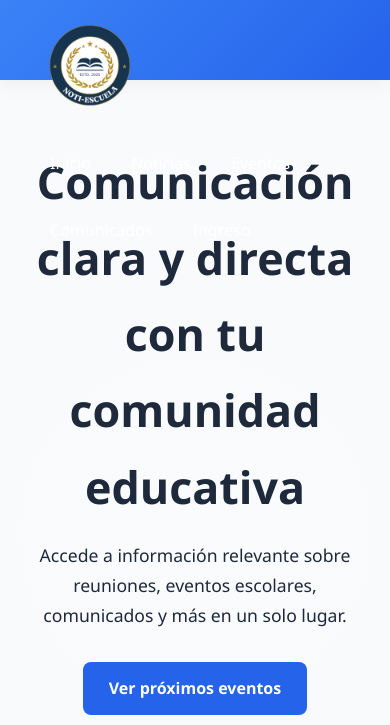
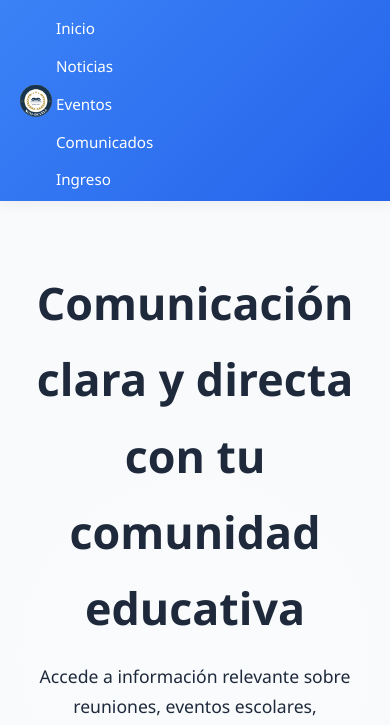
Before and after one commit to Loigon12/noti-escuela, a Flask app: page / in a window 390 px wide. Shown: the top 725 px of the page. Run offline with Flask 3, Linux system fonts and the light colour scheme.

Commit message:
copia nueva

```diff
--- a/templates/index.html
+++ b/templates/index.html
@@ -4,9 +4,8 @@
   <meta charset="UTF-8" />
   <meta name="viewport" content="width=device-width, initial-scale=1.0"/>
   <title>Noti-Escuela - Plataforma Educativa</title>
-</head>
-<style>
-   :root {
+  <style>
+    :root {
       --primary: #3b82f6;
       --primary-dark: #2563eb;
       --accent: #bfdbfe;
@@ -35,43 +34,29 @@
     header {
       background: linear-gradient(135deg, var(--primary), var(--primary-dark));
       color: var(--white);
-       padding: 1rem 2.5rem; /* Menos espacio vertical */
+      padding: 0.5rem 2rem;
+      display: flex;
+      align-items: center;
+      justify-content: space-between;
       position: sticky;
       top: 0;
       z-index: 100;
-      box-shadow: 0 4px 20px var(--shadow);
-      height: 80px; /* Altura fija reducida */
-    }
-
-    header h1 {
-      font-size: 2.5rem;
-      font-weight: 700;
-      animation: fadeInDown 0.8s ease-out;
-    }
-
-    header p {
-      font-size: 1.1rem;
-      opacity: 0.9;
-      margin-top: 0.5rem;
-    }
-
-    nav {
-      display: flex;
-      justify-content: center;
-      gap: 2.5rem;
-      margin-top: 1.5rem;
-      flex-wrap: wrap;
-      padding: 10px;
+      height: 60px;
+      box-shadow: 0 4px 12px var(--shadow);
     }
 
     header img {
-      height: 100px; /* Tamaño pequeño del logo */
-      margin-right: 1rem;
+      height: 40px;
       transition: transform 0.3s ease;
     }
 
     header img:hover {
       transform: scale(1.05);
+    }
+
+    nav {
+      display: flex;
+      gap: 1.5rem;
     }
 
     nav a {
@@ -80,6 +65,7 @@
       font-weight: 500;
       position: relative;
       transition: var(--transition);
+      font-size: 0.95rem;
     }
 
     nav a::after {
@@ -97,20 +83,26 @@
       width: 100%;
     }
 
-    /* Responsive: Alinear elementos verticalmente en pantallas pequeñas */
-    @media (max-width: 600px) {
+    /* Responsive */
+    @media (max-width: 768px) {
       header {
-        flex-direction: column;
-        align-items: flex-start;
+        flex-direction: row;
+        align-items: center;
+        justify-content: space-between;
+        padding: 0.5rem 1rem;
+        height: auto;
       }
 
       nav {
-        margin-top: 1rem;
-        justify-content: flex-start;
+        flex-direction: column;
+        align-items: flex-start;
         width: 100%;
+        margin-top: 0.5rem;
+        gap: 0.75rem;
       }
     }
 
+    /* Hero Section */
     .hero {
       padding: 4rem 2rem;
       display: flex;
@@ -193,7 +185,6 @@
       color: var(--primary-dark);
       margin-bottom: 2.5rem;
       text-align: center;
-      animation: fadeInUp 0.8s ease-out;
     }
 
     .cards {
@@ -242,7 +233,6 @@
       text-align: center;
       padding: 2.5rem 1.5rem;
       margin-top: 4rem;
-      animation: fadeInUp 1s ease-out;
     }
 
     /* Animaciones */
@@ -272,11 +262,12 @@
         max-width: 250px;
       }
     }
-</style>
+  </style>
+</head>
 <body>
 
   <header>
-    <img src="static/img/noti-escuela-logo.png" alt="Logo">
+    <img src="static/img/noti-escuela-logo.png" alt="Logo Noti-Escuela">
     <nav>
       <a href="#">Inicio</a>
       <a href="reuniones.html">Noticias</a>
```
